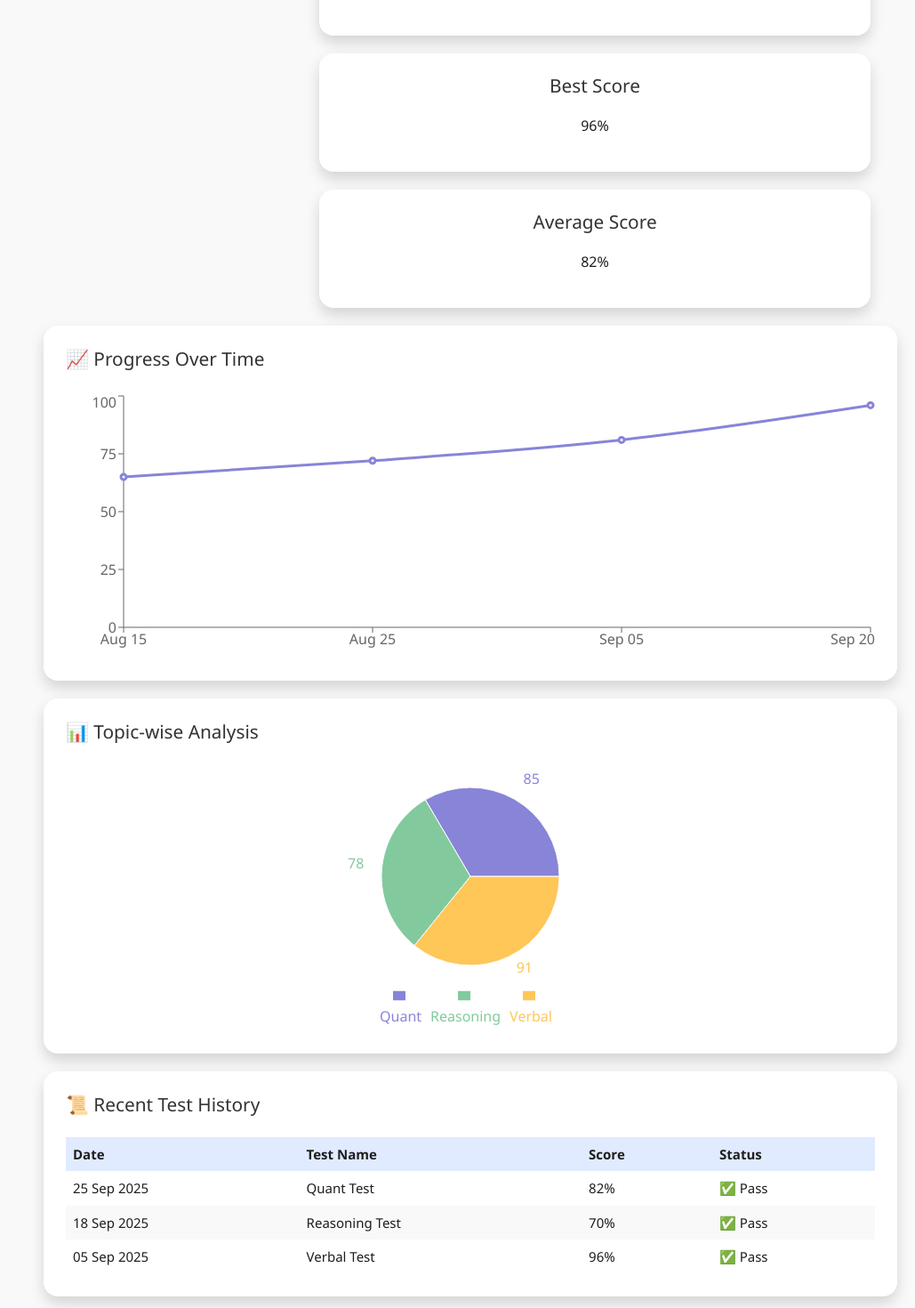
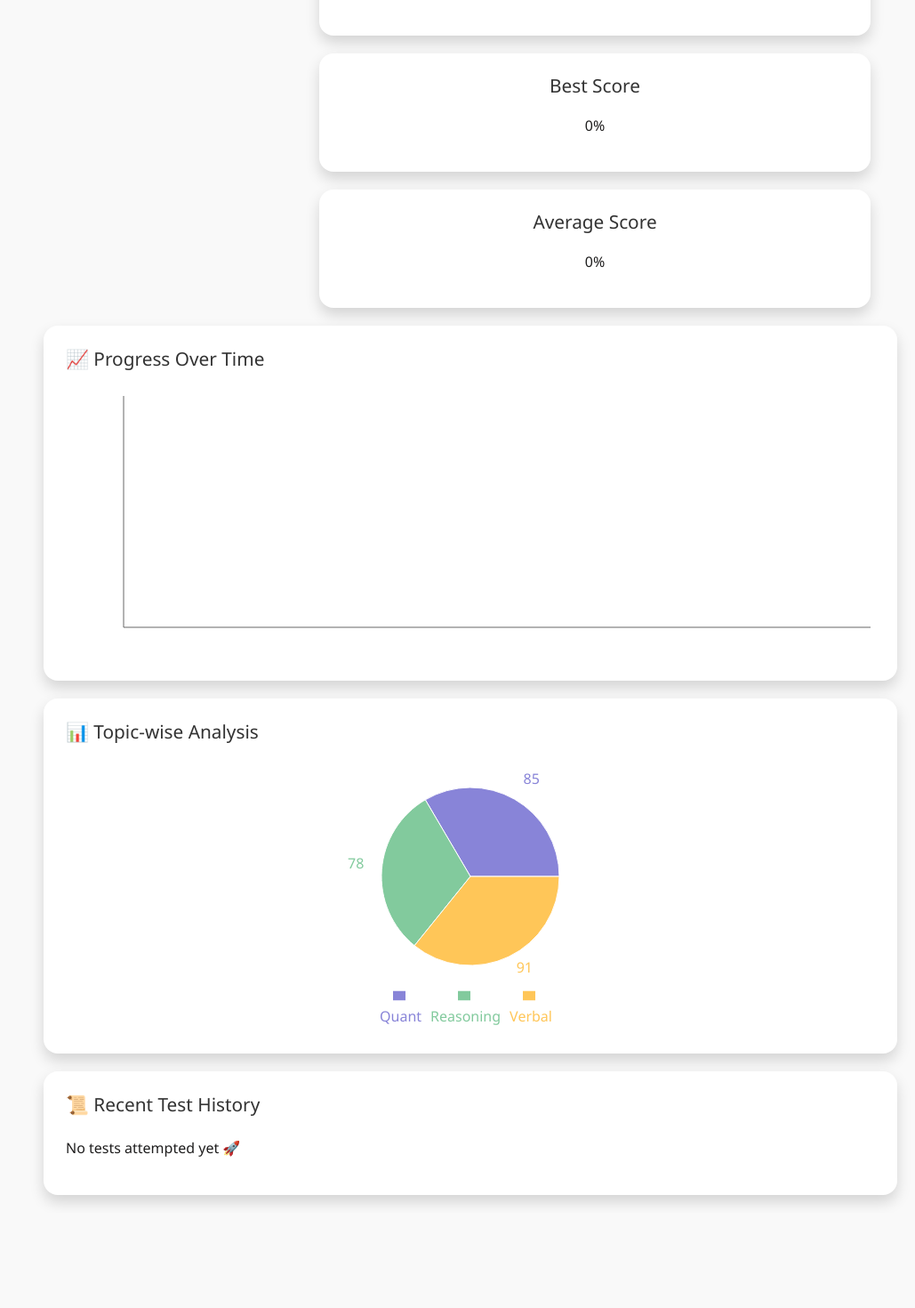
Before and after one commit to harshitkasera/Apptitude-, a React (Vite) app: page /dashboard in a window 1280 px wide. Shown: the part 220-1690 px from the top of the page at 89% size, without its empty margins (251-1280 px from the left). After the commit the page ends 1583 px from the top, so only its background shows below. Built offline with nearby package versions, Linux system fonts and the light colour scheme.

Commit message:
completed

```diff
--- a/src/App.css
+++ b/src/App.css
@@ -111,6 +111,7 @@ body.dark .pro-p{
 body.dark .bg-white{
   background-color: black;
 }
+
 @media(max-width: 768){
   .theme-toggle button{
         margin-top: 50px;
--- a/src/Component/Dashboard.jsx
+++ b/src/Component/Dashboard.jsx
@@ -1,5 +1,5 @@
-import React from 'react'
-import './Style/dash.css'
+import React, { useEffect, useState } from "react";
+import "./Style/dash.css";
 import {
   LineChart,
   Line,
@@ -14,22 +14,42 @@ import {
 } from "recharts";
 
 const Dashboard = () => {
+  const [examHistory, setExamHistory] = useState([]);
 
-  // 📊 Dummy Stats
-  const totalTests = 25;
-  const bestScore = 96;
-  const avgScore = 82;
-  const userId = "USR12345";
+useEffect(() => {
+  const history = JSON.parse(localStorage.getItem("examHistory")) || [];
+  console.log("🔎 Exam History:", history);
+  setExamHistory(history);
+}, []);
 
-  // 📈 Progress Data (Line Chart)
-  const progressData = [
-    { date: "Aug 15", score: 65 },
-    { date: "Aug 25", score: 72 },
-    { date: "Sep 05", score: 81 },
-    { date: "Sep 20", score: 96 },
-  ];
 
-  // 📊 Topic Analysis Data (Pie Chart)
+
+  // 📊 Calculate Stats
+const totalTests = examHistory.length;
+
+const bestScore =
+  totalTests > 0
+    ? Math.max(...examHistory.map((t) => parseFloat(t.percentage) || 0))
+    : 0;
+
+const avgScore =
+  totalTests > 0
+    ? (
+        examHistory.reduce(
+          (acc, t) => acc + (parseFloat(t.percentage) || 0),
+          0
+        ) / totalTests
+      ).toFixed(2)
+    : 0;
+
+
+  // 📈 Line chart data from history
+  const progressData = examHistory.map((t) => ({
+    date: t.date.split(",")[0], // only date part
+    score: parseFloat(t.percentage),
+  }));
+
+  // 📊 Dummy topic data (future use - can replace with real data)
   const topicData = [
     { name: "Quant", value: 85 },
     { name: "Reasoning", value: 78 },
@@ -37,15 +57,9 @@ const Dashboard = () => {
   ];
   const COLORS = ["#8884d8", "#82ca9d", "#ffc658"];
 
-  // 📄 Recent Tests
-  const testHistory = [
-    { date: "25 Sep 2025", test: "Quant Test", score: "82%", status: "✅ Pass" },
-    { date: "18 Sep 2025", test: "Reasoning Test", score: "70%", status: "✅ Pass" },
-    { date: "05 Sep 2025", test: "Verbal Test", score: "96%", status: "✅ Pass" },
-  ];
   return (
-    <div className='dash-box'>
-      <div className='dd'>
+    <div className="dash-box">
+      <div className="dd">
         {/* 📊 Stats Cards */}
         <div className="grid">
           <div className="bg-white shadow rounded-xl p-4 text-center">
@@ -56,13 +70,15 @@ const Dashboard = () => {
             <h3 className="text-lg text-gray-500">Best Score</h3>
             <p className="text-3xl font-bold text-green-600">{bestScore}%</p>
           </div>
+            {console.log(bestScore)}
           <div className="bg-white shadow rounded-xl p-4 text-center">
             <h3 className="text-lg text-gray-500">Average Score</h3>
             <p className="text-3xl font-bold text-purple-600">{avgScore}%</p>
           </div>
         </div>
-{/* sifdhosh */}
+
         {/* 📈 Progress Graph */}
+        <div className="progres">
           <div className="bg-white shadow rounded-xl p-6 my-6">
             <h3 className="text-xl font-semibold mb-4">📈 Progress Over Time</h3>
             <ResponsiveContainer width="100%" height={300}>
@@ -73,6 +89,7 @@ const Dashboard = () => {
                 <Line type="monotone" dataKey="score" stroke="#8884d8" strokeWidth={3} />
               </LineChart>
             </ResponsiveContainer>
+          </div>
         </div>
 
         {/* 📊 Topic Analysis */}
@@ -103,30 +120,37 @@ const Dashboard = () => {
         {/* 📜 Recent Tests Table */}
         <div className="bg-white shadow rounded-xl p-6 my-6">
           <h3 className="text-xl font-semibold mb-4">📜 Recent Test History</h3>
+
+          {examHistory.length === 0 ? (
+            <p>No tests attempted yet 🚀</p>
+          ) : (
             <table className="w-full text-left border-collapse">
               <thead>
                 <tr className="bg-blue-100">
                   <th className="p-2">Date</th>
-              <th className="p-2">Test Name</th>
                   <th className="p-2">Score</th>
+                  <th className="p-2">Percentage</th>
                   <th className="p-2">Status</th>
                 </tr>
               </thead>
               <tbody>
-            {testHistory.map((test, idx) => (
+                {[...examHistory].reverse().map((test, idx) => (
                   <tr key={idx} className="border-b">
                     <td className="p-2">{test.date}</td>
-                <td className="p-2">{test.test}</td>
-                <td className="p-2">{test.score}</td>
-                <td className="p-2">{test.status}</td>
+                    <td className="p-2">
+                      {test.score} / {test.total}
+                    </td>
+                    <td className="p-2">{test.percentage}%</td>
+                    <td className="p-2">{test.isPass ? "✅ Pass" : "❌ Fail"}</td>
                   </tr>
                 ))}
               </tbody>
             </table>
+          )}
         </div>
       </div>
     </div>
-  )
-}
+  );
+};
 
-export default Dashboard
+export default Dashboard;
--- a/src/Component/Exam.jsx
+++ b/src/Component/Exam.jsx
@@ -371,7 +371,7 @@ const Exam = () => {
 
       {questions.map((q, qIndex) => (
         <div className="question-card" key={qIndex}>
-          <h2>Q{qIndex + 1}. {q.question}</h2>
+          <h2 className="ques">Q{qIndex + 1}. {q.question}</h2>
           {q.options.map((opt, optIndex) => (
             <label key={optIndex} className="option-label">
               <input
--- a/src/Component/Profile.jsx
+++ b/src/Component/Profile.jsx
@@ -44,6 +44,9 @@ const Profile = () => {
         </div>
       </div>
 
+    <div>
+      <img className="prof-img" src="./Images/profile.webp"/>
+    </div>
 
     </div>
   );
--- a/src/Component/Style/Exam.css
+++ b/src/Component/Style/Exam.css
@@ -148,7 +148,9 @@ i{
   color: #f0f0f0;
   box-shadow: 0 4px 10px rgba(0,0,0,0.6);
 }
-
+.exam-container.dark h2{
+  color: white;
+}
 .exam-container.dark .question-card {
   background: #2a2a3c;
   border-color: #444;
--- a/src/Component/Style/Profile.css
+++ b/src/Component/Style/Profile.css
@@ -79,3 +79,9 @@
   font-size: 15px;
   color: #555;
 }
+
+@media (max-width: 768px){
+  .prof-box{
+    margin-left: 63px;
+  }
+}
--- a/src/Component/Style/dash.css
+++ b/src/Component/Style/dash.css
@@ -60,12 +60,19 @@ tr:hover {
 
 /* 📱 Responsive */
 @media screen and (max-width: 768px) {
-  .prof-box,
+
   .grid,
   .bg-white.shadow.rounded-xl {
-    margin-left: 0;
+    margin-left: 10px;
     padding: 15px;
+    width: 100%;
+    background-color: grey;
   }
+    .prof-box{
+      display: flex;
+      align-items: center;
+      margin-left: 65px;
+    }
 
   .pp {
     flex-direction: column;
@@ -84,4 +91,5 @@ tr:hover {
   .grid {
     grid-template-columns: 1fr;
   }
+
 }
--- a/src/Component/TestPage.jsx
+++ b/src/Component/TestPage.jsx
@@ -20,11 +20,11 @@ const TestPage = () => {
   <Link to='/exam'>
     <p className='test-para'>Third Year</p>
   </Link>
+ <hr />
 
-
-  {/* <a href='#'>
+  <a href='#'>
     <p className='test-para'>Final Year</p>
-  </a> */}
+  </a>
   <br />
 </div>
 
--- a/src/index.css
+++ b/src/index.css
@@ -158,7 +158,11 @@ h1, h2 {
   background: linear-gradient(90deg, #28a745, #85e085);
   transition: width 0.6s ease;
 }
-
+.prof-img{
+  margin-left: 280px;
+  width: 81%;
+  height: 480px;
+}
 
 
 @media (max-width: 768px) {
@@ -183,4 +187,5 @@ h1, h2 {
 
     }
 
+
 }
```
Also changed, not shown: public/Images/profile.webp (added). Lines whose indentation alone changed are shown as unchanged.
